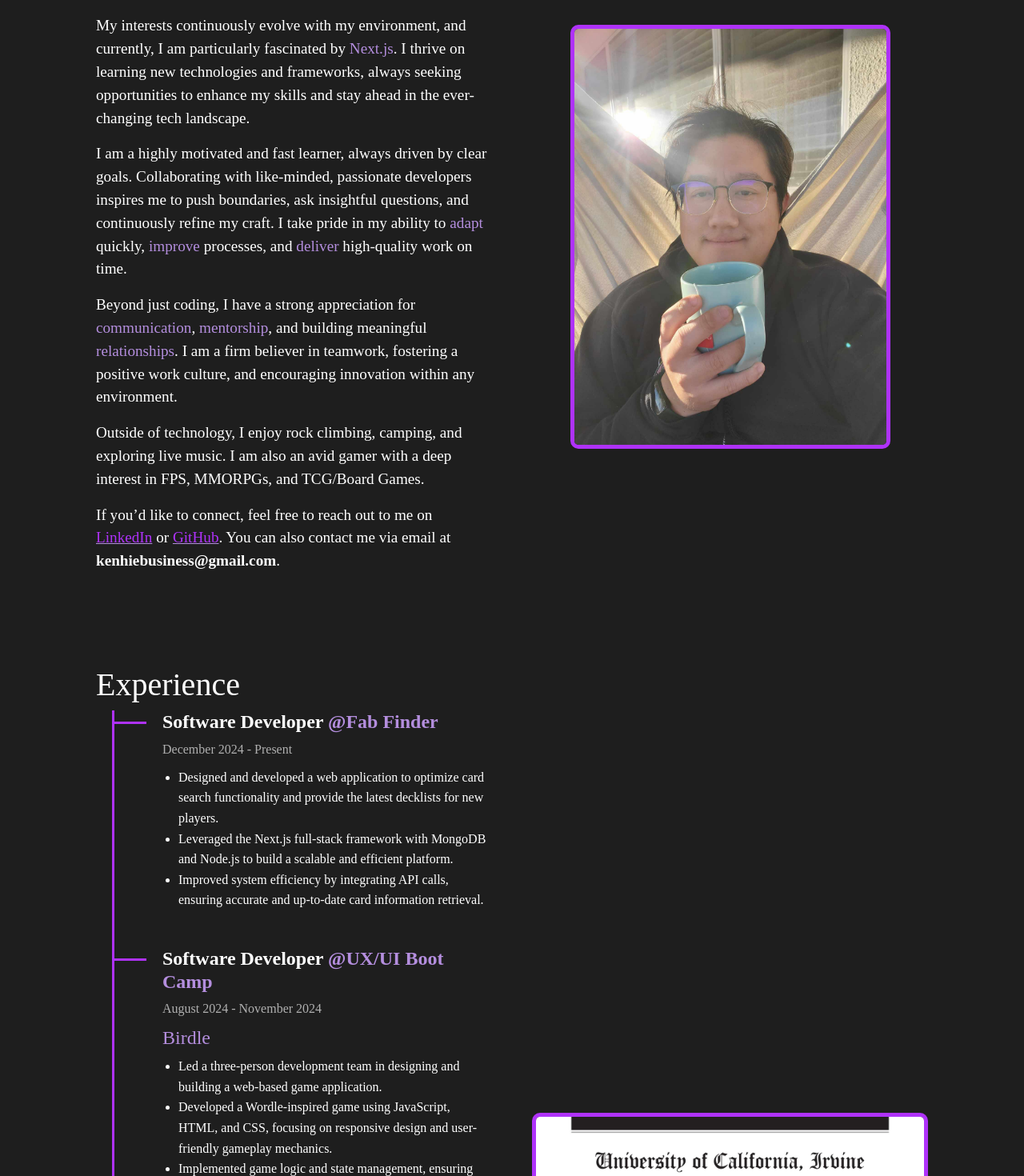
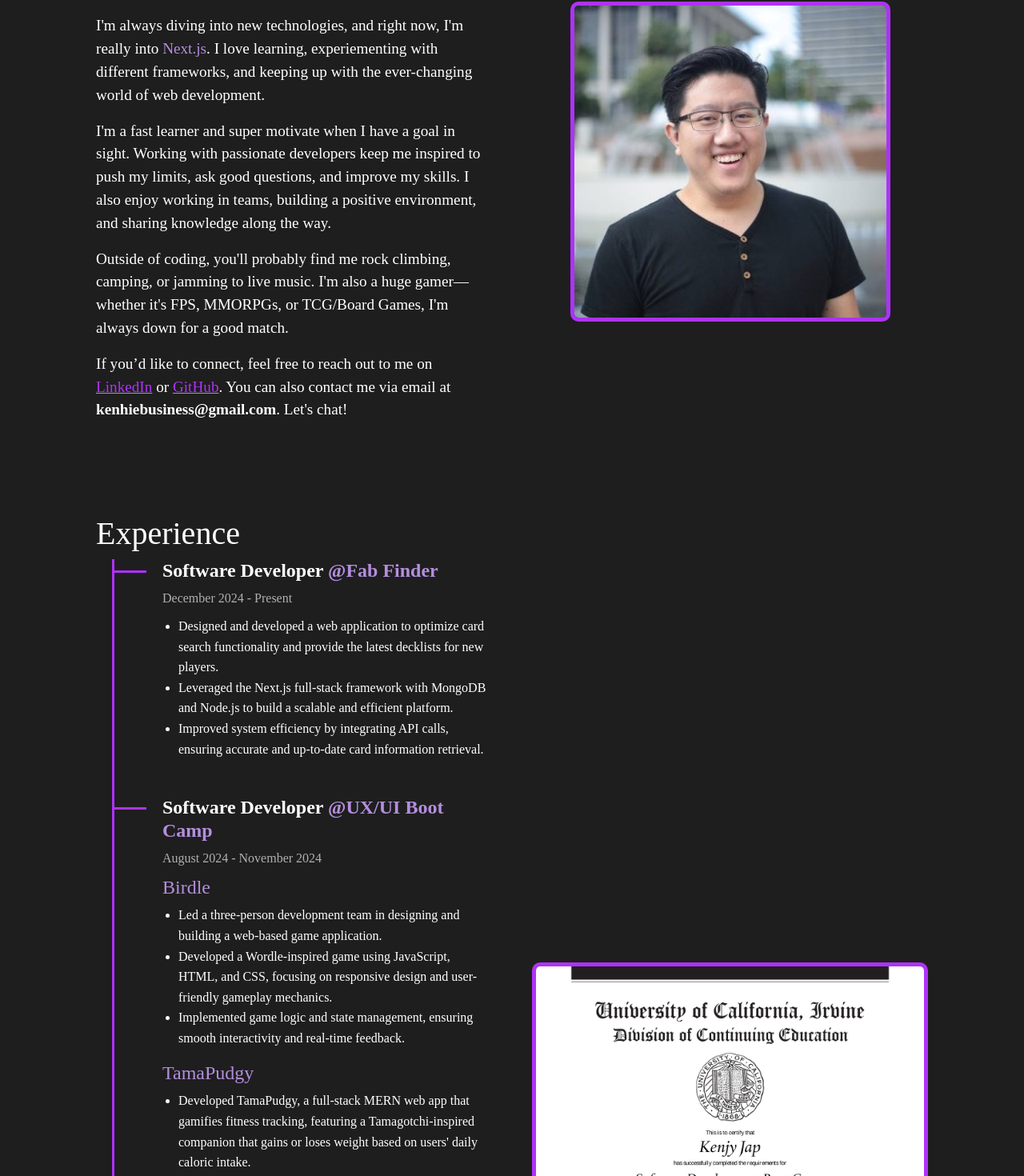
Before and after one commit to Kenhie94/Portfolio, a Next.js app: page / in a window 1280 px wide. Shown: the part 1101-2571 px from the top of the page at 80% size. Built offline with nearby package versions, Linux system fonts and the light colour scheme; a web font is replaced by a local one.

Commit message:
shorten about me and made it more precise, changed profile picture

```diff
--- a/app/components/about/About.js
+++ b/app/components/about/About.js
@@ -8,22 +8,20 @@ export default function About() {
         <div className="textContent d-flex flex-column">
           <h1>About Me</h1>
           <p>
-            Hello! My name is <span>Kenjy</span>, and I am a Full-Stack Developer based in California. I have a deep passion for problem-solving, coding, and leveraging technology to build impactful
-            solutions.
+            Hey there! I'm <span>Kenjy</span>, a Full-Stacked Developer from California who loves problem-solving, coding, and using tech to build cool and meaningful stuff.
           </p>
           <p>
-            My interests continuously evolve with my environment, and currently, I am particularly fascinated by <span>Next.js</span>. I thrive on learning new technologies and frameworks, always
-            seeking opportunities to enhance my skills and stay ahead in the ever-changing tech landscape.
+            I'm always diving into new technologies, and right now, I'm really into <span>Next.js</span>. I love learning, experiementing with different frameworks, and keeping up with the
+            ever-changing world of web development.
           </p>
           <p>
-            I am a highly motivated and fast learner, always driven by clear goals. Collaborating with like-minded, passionate developers inspires me to push boundaries, ask insightful questions, and
-            continuously refine my craft. I take pride in my ability to <span>adapt</span> quickly, <span>improve</span> processes, and <span>deliver</span> high-quality work on time.
+            I'm a fast learner and super motivate when I have a goal in sight. Working with passionate developers keep me inspired to push my limits, ask good questions, and improve my skills. I also
+            enjoy working in teams, building a positive environment, and sharing knowledge along the way.
           </p>
           <p>
-            Beyond just coding, I have a strong appreciation for <span>communication</span>, <span>mentorship</span>, and building meaningful <span>relationships</span>. I am a firm believer in
-            teamwork, fostering a positive work culture, and encouraging innovation within any environment.
+            Outside of coding, you'll probably find me rock climbing, camping, or jamming to live music. I'm also a huge gamer—whether it's FPS, MMORPGs, or TCG/Board Games, I'm always down for a good
+            match.
           </p>
-          <p>Outside of technology, I enjoy rock climbing, camping, and exploring live music. I am also an avid gamer with a deep interest in FPS, MMORPGs, and TCG/Board Games.</p>
           <p>
             If you’d like to connect, feel free to reach out to me on{" "}
             <span className="spanLink">
@@ -33,13 +31,13 @@ export default function About() {
             <span className="spanLink">
               <a href="https://github.com/Kenhie94">GitHub</a>
             </span>
-            . You can also contact me via email at <strong>kenhiebusiness@gmail.com</strong>.
+            . You can also contact me via email at <strong>kenhiebusiness@gmail.com</strong>. Let's chat!
           </p>
         </div>
 
         {/* Right Side - Image */}
         <div className="imageContainer">
-          <img src="/images/profile-picture.jpg" alt="Kenjy Jap" className="profileImage" />
+          <img src="/images/Profile_02.jpg" alt="Kenjy Jap" className="profileImage" />
         </div>
       </div>
 
@@ -83,12 +81,12 @@ export default function About() {
                   <span>TamaPudgy</span>
                 </h4>
                 <ul>
-                  <li>Developed TamaPudgy, a full-stack MERN (MongoDB, Express, React, Node.js) web application designed to assist users on their fitness and weight loss journey.</li>
                   <li>
-                    Engineered an interactive diet tracking system, where a Tamagotchi-inspired virtual companion visually reflects users’ progress by gaining or losing weight based on daily caloric
+                    Developed TamaPudgy, a full-stack MERN web app that gamifies fitness tracking, featuring a Tamagotchi-inspired companion that gains or loses weight based on users' daily caloric
                     intake.
                   </li>
-                  <li>Enhanced data accuracy and real-time tracking by integrating API calls, ensuring up-to-date food and calorie information retrieval.</li>
+                  <li>Designed and developed the TamaPudgy UI using Tailwind CSS, leveraging its utility-first approach to create a visually appealing and responsive user experience.</li>
+                  <li>Implemented a robust backend system to securely manage user data, track progress, and optimize performance for a seamless fitness tracking experience.</li>
                 </ul>
               </div>
             </div>
```
Also changed, not shown: public/images/Profile_01.jpg (renamed from public/images/profile-picture.jpg), public/images/Profile_02.jpg (added).
